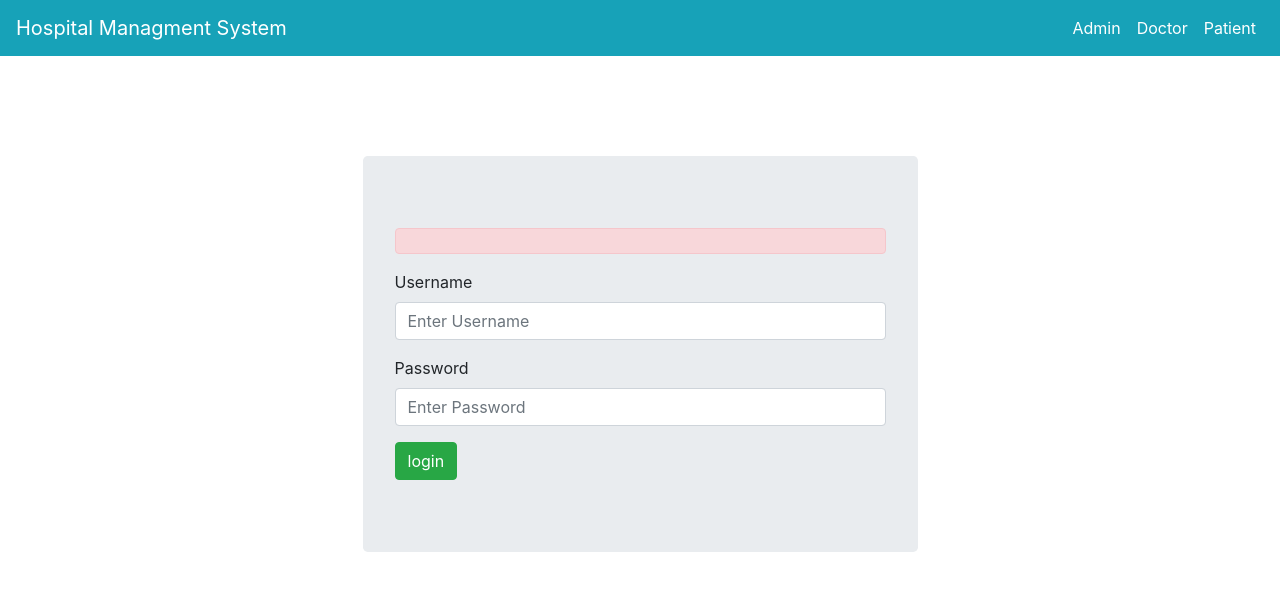
After one commit to itsyahyaa/Hms, a PHP site: page /adminlogin.php in a window 1280 px wide. The commit adds this page. Shown: the top 591 px of the page. Run offline with PHP 8.4, Linux system fonts and the light colour scheme; some libraries are stand-ins or nearby versions.

Commit message:
AdminLogin

```diff
--- /dev/null
+++ b/adminlogin.php
@@ -0,0 +1,78 @@
+<?php
+include ('include/header.php');
+include ('include/connection.php');
+
+if(isset($_POST['login'])){
+
+    $username = $_POST['username'];
+    $password = $_POST['password'];
+
+
+    $error = array();
+
+
+    if(empty($username)){
+        $error['admin'] = "Enter Username";
+
+    }else if(empty($password)){
+        $error['admin'] = "Enter Password";
+    }
+    if (count($error)==0){
+        $query = "SELECT * FROM admin WHERE username='$username' AND password='$password'";
+
+        $result = mysqli_query($conn,$query);
+
+        if(mysqli_num_rows($result) == 1){
+            echo "<script>alert('Successfully login as Admin')</script>";
+            $_SESSION['admin'] = $username;
+            //header("Location:");
+        }else{
+            echo "<script>alert('Invalid Username Or Password')</script>";
+        }
+    }
+}
+
+?>
+<!DOCTYPE html>
+<html lang="en">
+<head>
+        <meta charset="UTF-8">
+        <title>HMS Home Page</title>
+    </head>
+<body>
+    <div style="margin-top:100px"></div>
+    <div class="container">
+        <div class="col-md-12">
+            <div class="row">
+                <div class="col-md-3"></div>
+                <div class="col-md-6 jumbotron">
+                    <form action="" method="POST" class="my-2">
+                        <div class="alert alert-danger">
+                            <?php
+                            if(isset($error['admin'])){
+                                $show = $error['admin'];
+
+                            }else{
+                                $show = "";
+
+                            }
+                            echo $show;
+                            ?>
+                        </div>
+                        <div class="form-group">
+                            <label for="">Username</label>
+                            <input type="text" name="username" class="form-control" autocomplete="off" placeholder="Enter Username">
+                        </div>
+                        <div class="form-group">
+                            <label for="">Password</label>
+                            <input type="password" name="password" class="form-control" autocomplete="off" placeholder="Enter Password">
+                        </div>
+                        <input type="submit" name="login" class="btn btn-success" value="login">
+                    </form>
+                </div>
+                <div class="col-md-3"></div>
+            </div>
+        </div>
+    </div>
+</body>
+</html>
--- /dev/null
+++ b/include/connection.php
@@ -0,0 +1,3 @@
+<?php
+
+$conn = mysqli_connect("localhost", "root", "", "hms");
--- a/include/header.php
+++ b/include/header.php
@@ -20,7 +20,7 @@
   <div class="collapse navbar-collapse " id="navbarNavDropdown">
     <ul class="navbar-nav ml-auto">
       <li class="nav-item actve">
-        <a class="nav-link text-white" href="#">Admin</a>
+        <a class="nav-link text-white" href="adminlogin.php">Admin</a>
       </li>
       <li class="nav-item">
         <a class="nav-link text-white" href="#">Doctor</a>
--- a/index.php
+++ b/index.php
@@ -1,5 +1,6 @@
 <?php
 include ('include/header.php');
+
 ?>
 <!DOCTYPE html>
 
@@ -10,7 +11,7 @@ include ('include/header.php');
     </head>
     <body>
         <div style="margin-top: 50px"></div>
-        <div class="container ml-auto">
+        <div class="container">
             <div class="col-md-12">
                 <div class="row">
                     <div class="col-md-3 mx-1 my-1 shadow">
```
